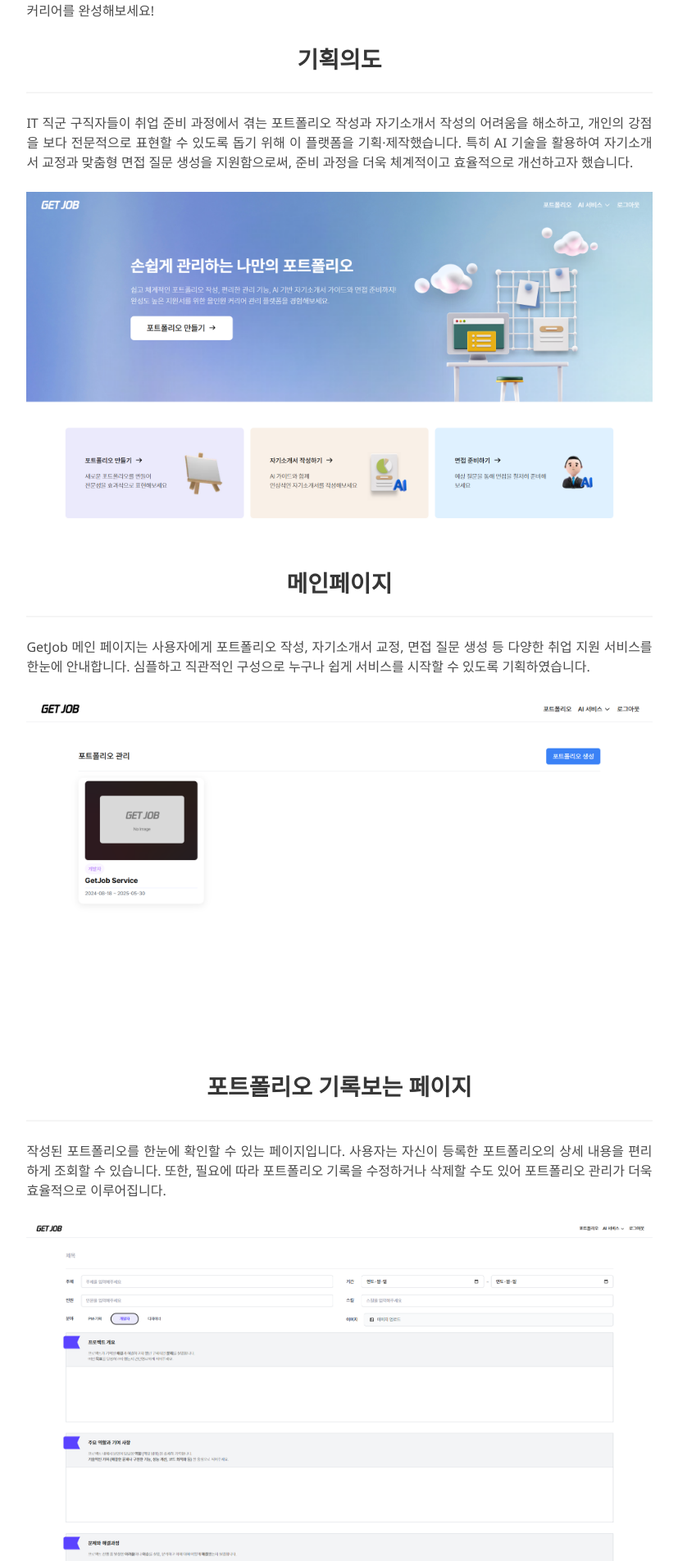
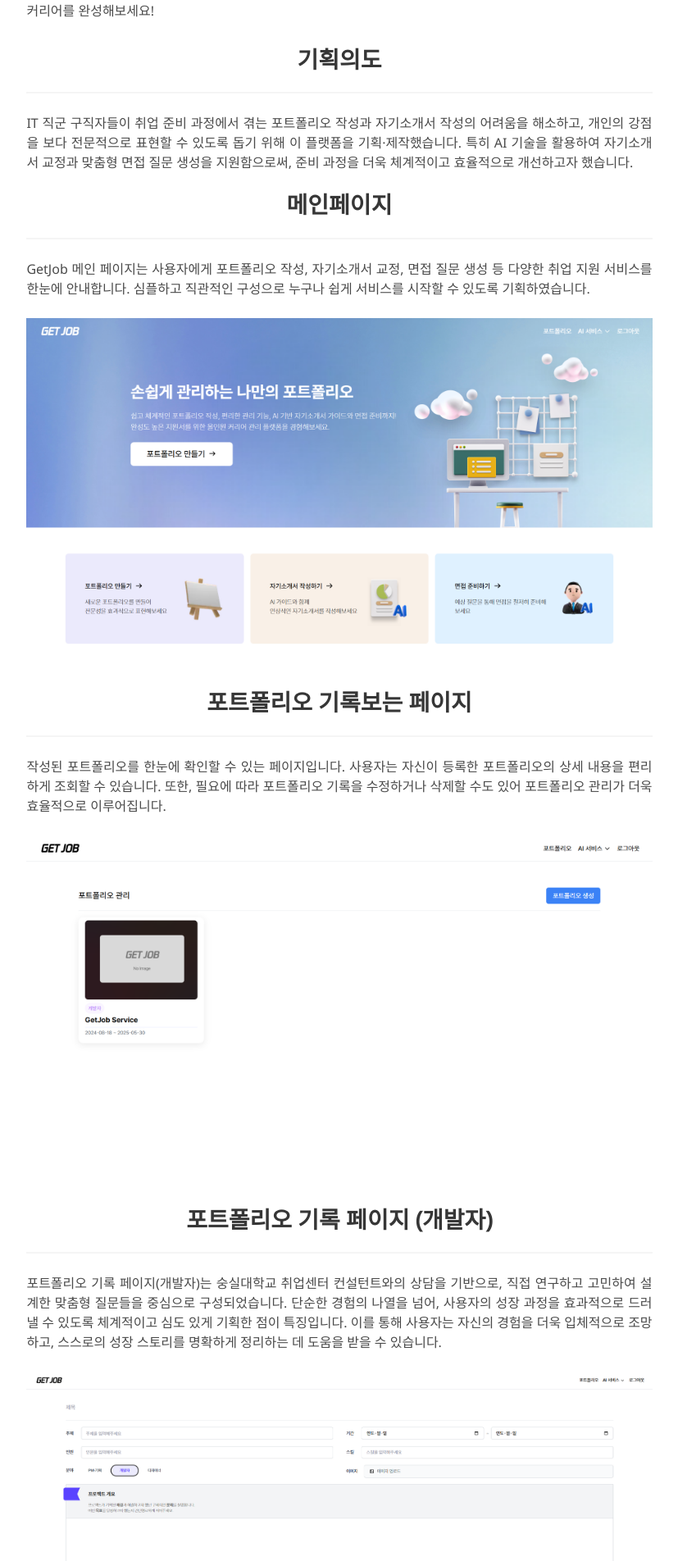
Before and after one commit to jinsoru1464/LeeJinSoo.github.io, a Jekyll site: the page built from index.md, in a window 1280 px wide. Shown: the part 471-2375 px from the top of the page at 82% size, without its empty margins (226-1053 px from the left). Built offline with Jekyll 4.4.1, drawn with Linux system fonts in a browser that asks for light colours; some web fonts are replaced.

Commit message:
Update index.md

```diff
--- a/index.md
+++ b/index.md
@@ -31,31 +31,32 @@ affiliations:
 
 <div class="columns is-centered has-text-centered">
   <div class="column is-four-fifths">
-  <img src = "images/mainpage2.png" alt = "Example 001" style="display: block; margin: auto;">
+
 <h2>메인페이지</h2>
     <hr>
     <div class="content has-text-justified">
       GetJob 메인 페이지는 사용자에게 포트폴리오 작성, 자기소개서 교정, 면접 질문 생성 등 다양한 취업 지원 서비스를 한눈에 안내합니다. 심플하고 직관적인 구성으로 누구나 쉽게 서비스를 시작할 수 있도록 기획하였습니다.
     </div>
+    <img src = "images/mainpage2.png" alt = "Example 001" style="display: block; margin: auto;">
 </div>
 </div>
 
 <div class="columns is-centered has-text-centered">
   <div class="column is-four-fifths">
-  <img src = "images/portfolioView2.png" alt = "Example 001" style="display: block; margin: auto;">
+
 <h2>포트폴리오 기록보는 페이지</h2>
     <hr>
     <div class="content has-text-justified">
       작성된 포트폴리오를 한눈에 확인할 수 있는 페이지입니다. 사용자는 자신이 등록한 포트폴리오의 상세 내용을 편리하게 조회할 수 있습니다. 또한, 필요에 따라 포트폴리오 기록을 수정하거나 삭제할 수도 있어 포트폴리오 관리가 더욱 효율적으로 이루어집니다.
     </div>
+    <img src = "images/portfolioView2.png" alt = "Example 001" style="display: block; margin: auto;">
 </div>
 </div>
 
 
 <div class="columns is-centered has-text-centered">
   <div class="column is-four-fifths">
-  <img src = "images/dev1_2.png" alt = "Example 001" style="display: block; margin: auto;">
-  <img src = "images/dev2_2.png" alt = "Example 001" style="display: block; margin: auto;">
+
 <h2>포트폴리오 기록 페이지 (개발자)</h2>
     <hr>
     <div class="content has-text-justified">
@@ -63,13 +64,14 @@ affiliations:
 
 이를 통해 사용자는 자신의 경험을 더욱 입체적으로 조망하고, 스스로의 성장 스토리를 명확하게 정리하는 데 도움을 받을 수 있습니다.
     </div>
+    <img src = "images/dev1_2.png" alt = "Example 001" style="display: block; margin: auto;">
+  <img src = "images/dev2_2.png" alt = "Example 001" style="display: block; margin: auto;">
 </div>
 </div>
 
 <div class="columns is-centered has-text-centered">
   <div class="column is-four-fifths">
-  <img src = "images/designer1_2.png" alt = "Example 001" style="display: block; margin: auto;">
-  <img src = "images/designer2_2.png" alt = "Example 001" style="display: block; margin: auto;">
+
 <h2>포트폴리오 기록 페이지 (디자이너)</h2>
     <hr>
     <div class="content has-text-justified">
@@ -77,13 +79,14 @@ affiliations:
 
 이를 통해 사용자는 자신의 경험을 더욱 입체적으로 조망하고, 스스로의 성장 스토리를 명확하게 정리하는 데 도움을 받을 수 있습니다.
     </div>
+      <img src = "images/designer1_2.png" alt = "Example 001" style="display: block; margin: auto;">
+  <img src = "images/designer2_2.png" alt = "Example 001" style="display: block; margin: auto;">
 </div>
 </div>
 
 <div class="columns is-centered has-text-centered">
   <div class="column is-four-fifths">
-  <img src = "images/pm1_2.png" alt = "Example 001" style="display: block; margin: auto;">
-  <img src = "images/pm2_2.png" alt = "Example 001" style="display: block; margin: auto;">
+
 <h2>포트폴리오 기록 페이지 (기획자)</h2>
     <hr>
     <div class="content has-text-justified">
@@ -91,29 +94,32 @@ affiliations:
 
 이를 통해 사용자는 자신의 경험을 더욱 입체적으로 조망하고, 스스로의 성장 스토리를 명확하게 정리하는 데 도움을 받을 수 있습니다.
     </div>
+    <img src = "images/pm1_2.png" alt = "Example 001" style="display: block; margin: auto;">
+  <img src = "images/pm2_2.png" alt = "Example 001" style="display: block; margin: auto;">
 </div>
 </div>
 
 <div class="columns is-centered has-text-centered">
   <div class="column is-four-fifths">
-  <img src = "images/pm1_2.png" alt = "Example 001" style="display: block; margin: auto;">
-  <img src = "images/pm2_2.png" alt = "Example 001" style="display: block; margin: auto;">
+
 <h2>AI 자기소개서 교정 기능</h2>
     <hr>
     <div class="content has-text-justified">
 사용자가 입력한 자기소개서를 AI가 정교하게 분석해 자연스럽고 세련된 문장으로 다듬어줍니다. 단순한 문법 수정에 그치지 않고, 어색한 표현과 흐름까지 개선하여, 보다 완성도 높은 자기소개서를 완성할 수 있도록 지원합니다. 글을 매끄럽게 다듬고 싶은 모든 사용자에게 빠르고 신뢰할 수 있는 교정 경험을 제공합니다.
     </div>
+    <img src = "images/aiLetter2.png" alt = "Example 001" style="display: block; margin: auto;">
+
 </div>
 </div>
 
 <div class="columns is-centered has-text-centered">
   <div class="column is-four-fifths">
-  <img src = "images/pm1_2.png" alt = "Example 001" style="display: block; margin: auto;">
-  <img src = "images/pm2_2.png" alt = "Example 001" style="display: block; margin: auto;">
+
 <h2>AI 면접 질문 생성 기능</h2>
     <hr>
     <div class="content has-text-justified">
  사용자의 자기소개서나 포트폴리오 내용을 AI가 분석하여, 지원 분야와 강점을 반영한 예상 면접 질문을 자동으로 생성합니다. 단순한 질문 목록이 아닌, 개인별 특성과 경험을 바탕으로 실제 면접에 가까운 질문을 제공하여, 보다 체계적이고 실전감 있는 면접 준비를 지원합니다.
     </div>
+      <img src = "images/aiInterview2.png" alt = "Example 001" style="display: block; margin: auto;">
 </div>
 </div>
```
